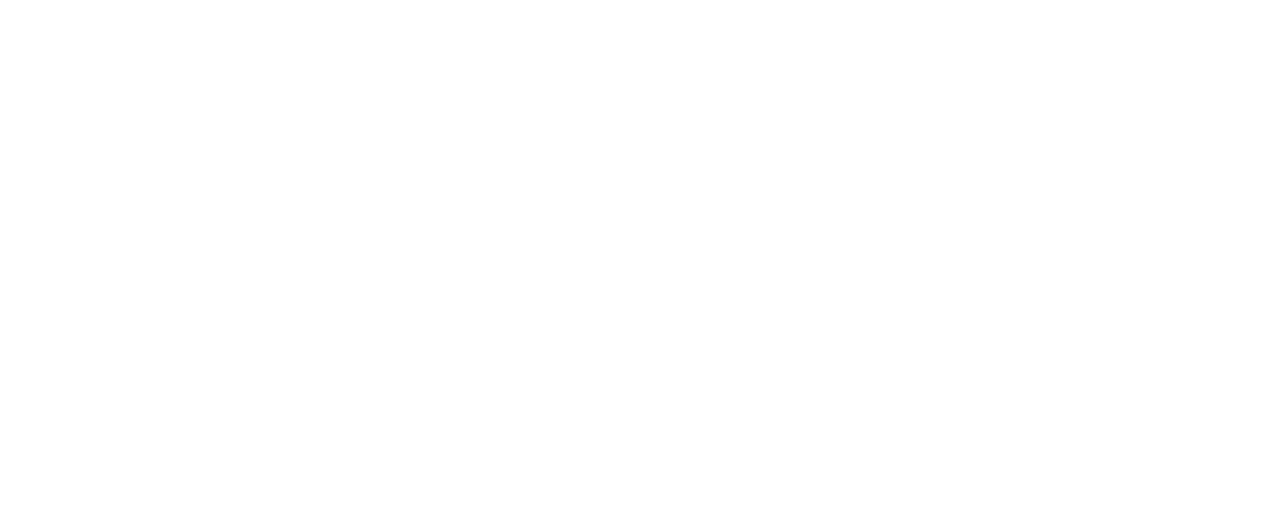
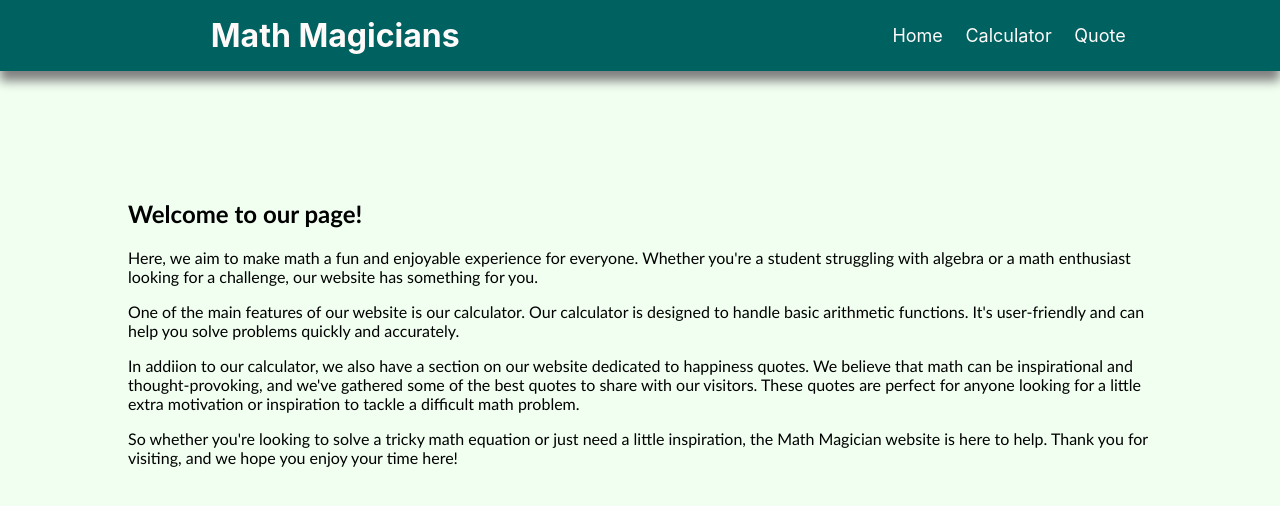
Before and after one commit to Matthieu96Code/math-magicians, a React (Create React App) app: page / in a window 1280 px wide. Before the commit this address had no page. Shown: the top 506 px of the page. Built offline with nearby package versions, Linux system fonts and the light colour scheme.

Commit message:
Change page path, update readme file

```diff
--- a/src/App.js
+++ b/src/App.js
@@ -9,9 +9,8 @@ import Home from './components/Home';
 function App() {
   return (
     <Routes>
-      <Route path="math-magicians/" element={<Layout />}>
+      <Route path="/" element={<Layout />}>
         <Route index element={<Home />} />
-        <Route index path="home" element={<Home />} />
         <Route path="calculator" element={<Calculator />} />
         <Route path="quote" element={<Quotes />} />
       </Route>
--- a/src/components/Navbar.js
+++ b/src/components/Navbar.js
@@ -3,7 +3,7 @@ import { NavLink } from 'react-router-dom';
 import '../styles/Math.css';
 
 const links = [
-  { path: 'home', text: 'Home' },
+  { path: '/', text: 'Home' },
   { path: 'calculator', text: 'Calculator' },
   { path: 'quote', text: 'Quote' },
 ];
```
Also changed, not shown: 1 other file (tests, documents, lock files or other folders).
